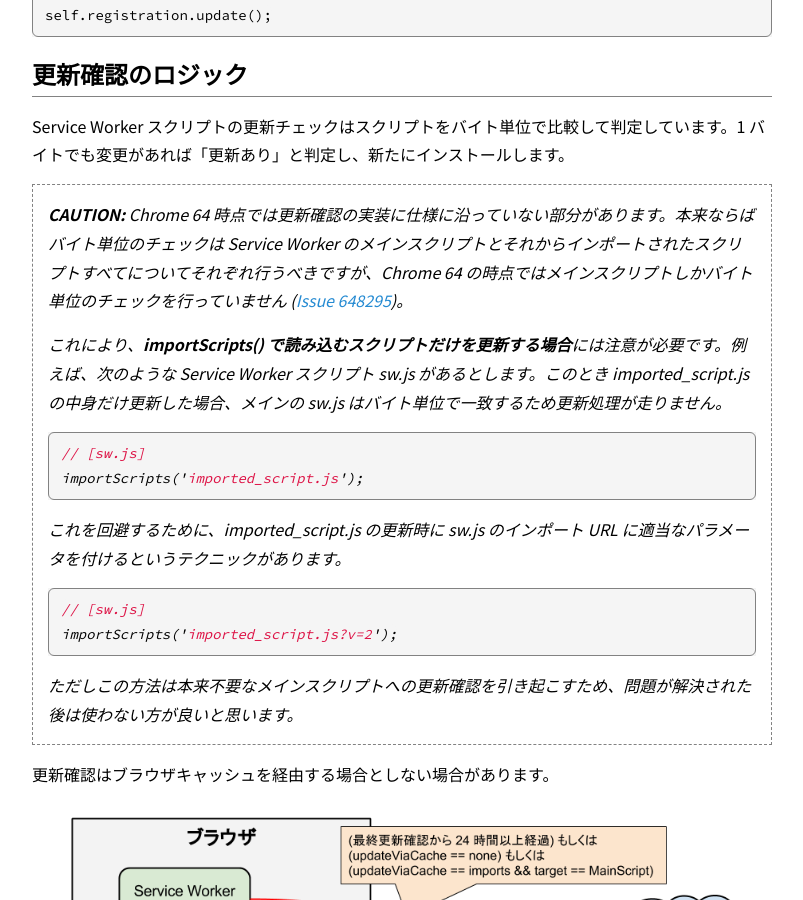
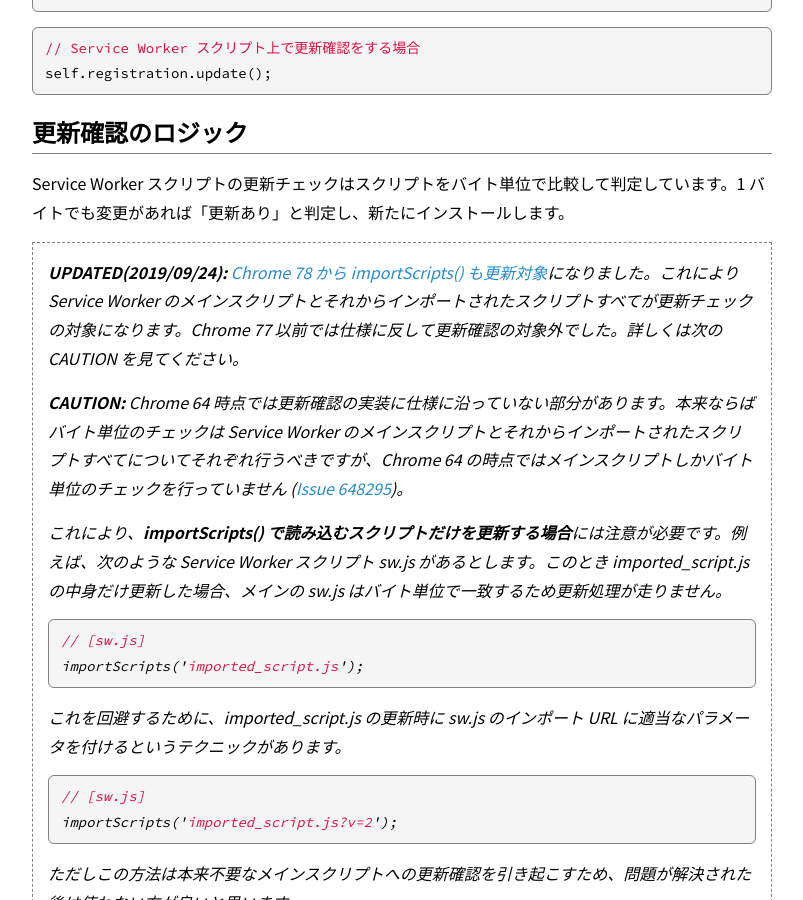
Before and after one commit to nhiroki/nhiroki.github.io, a Jekyll site: the page built from _posts/2018-02-15-service-worker-install-and-update-scripts.md, in a window 1280 px wide and 900 px high, scrolled down 2214 px. Shown: the whole window, without its empty margins (238-1041 px from the left). Built offline with Jekyll 4.4.1, drawn with Linux system fonts in a browser that asks for light colours; comment, search, counter and statistics services are not loaded; some of the changed text lies outside the part shown.

Commit message:
Update the existing article

```diff
--- a/_posts/2018-02-15-service-worker-install-and-update-scripts.md
+++ b/_posts/2018-02-15-service-worker-install-and-update-scripts.md
@@ -12,6 +12,7 @@ image: /images/service-worker-install-and-update-scripts-updateViaCache.png
 
 **更新履歴**
 
+- 2019/09/24: [Chrome 78 から importScripts() も更新対象](https://blog.chromium.org/2019/09/chrome-78-beta-new-houdini-api-native.html)になりました。それについて加筆しました。
 - 2018/06/07: [Chrome 68 から updateViaCache が使用可能](https://www.chromestatus.com/feature/6059838387781632)になりました。これに伴い Service Worker スクリプトの更新確認のデフォルト挙動が変更されています。それについて加筆しました。
 
 # はじめに
@@ -72,6 +73,8 @@ self.registration.update();
 
 Service Worker スクリプトの更新チェックはスクリプトをバイト単位で比較して判定しています。1 バイトでも変更があれば「更新あり」と判定し、新たにインストールします。
 
+> **UPDATED(2019/09/24):** [Chrome 78 から importScripts() も更新対象](https://blog.chromium.org/2019/09/chrome-78-beta-new-houdini-api-native.html)になりました。これにより Service Worker のメインスクリプトとそれからインポートされたスクリプトすべてが更新チェックの対象になります。Chrome 77 以前では仕様に反して更新確認の対象外でした。詳しくは次の CAUTION を見てください。
+>
 > **CAUTION:** Chrome 64 時点では更新確認の実装に仕様に沿っていない部分があります。本来ならばバイト単位のチェックは Service Worker のメインスクリプトとそれからインポートされたスクリプトすべてについてそれぞれ行うべきですが、Chrome 64 の時点ではメインスクリプトしかバイト単位のチェックを行っていません ([Issue 648295](https://bugs.chromium.org/p/chromium/issues/detail?id=648295))。
 >
 > これにより、**importScripts() で読み込むスクリプトだけを更新する場合**には注意が必要です。例えば、次のような Service Worker スクリプト sw.js があるとします。このとき imported_script.js の中身だけ更新した場合、メインの sw.js はバイト単位で一致するため更新処理が走りません。
```
